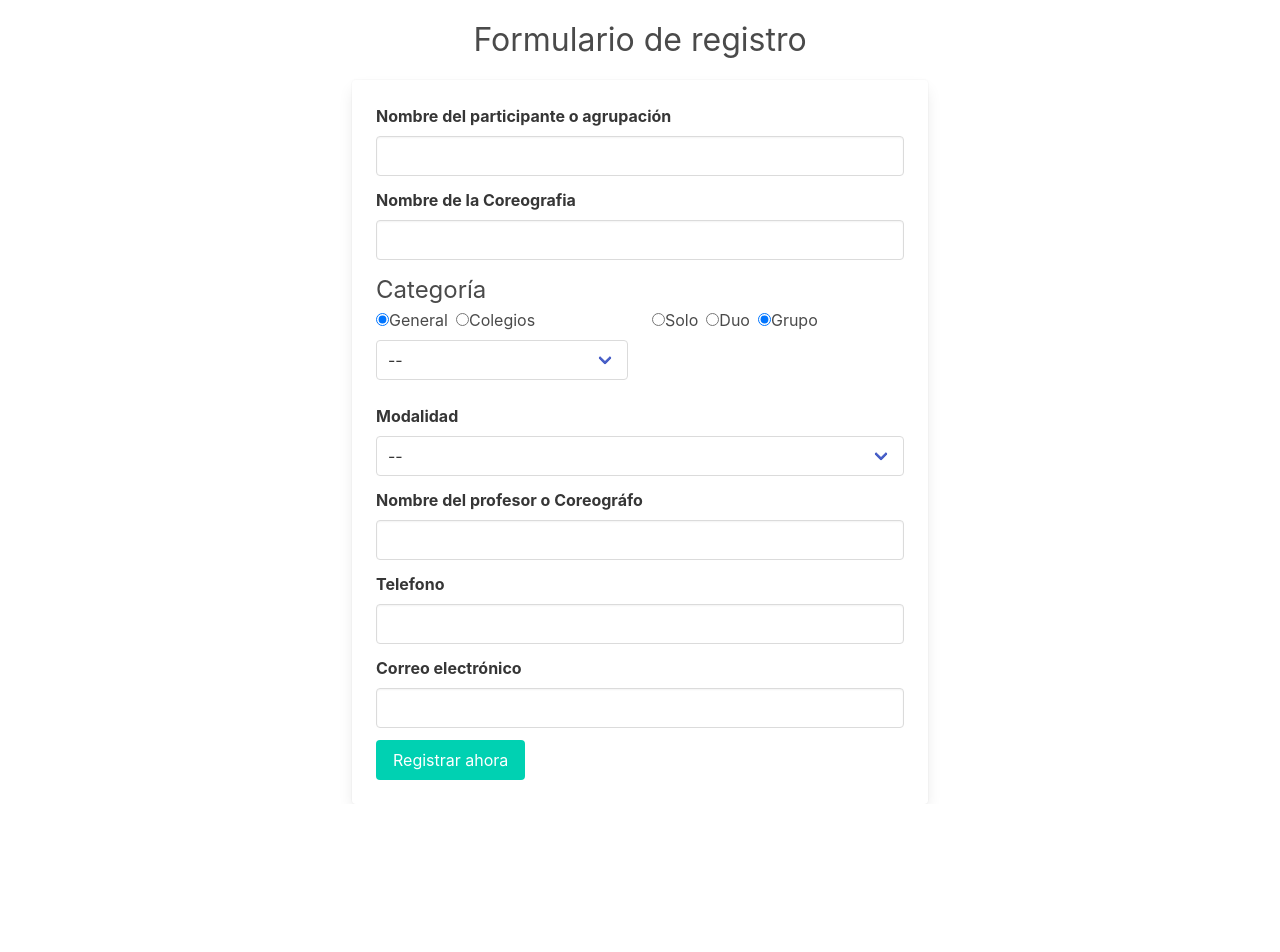
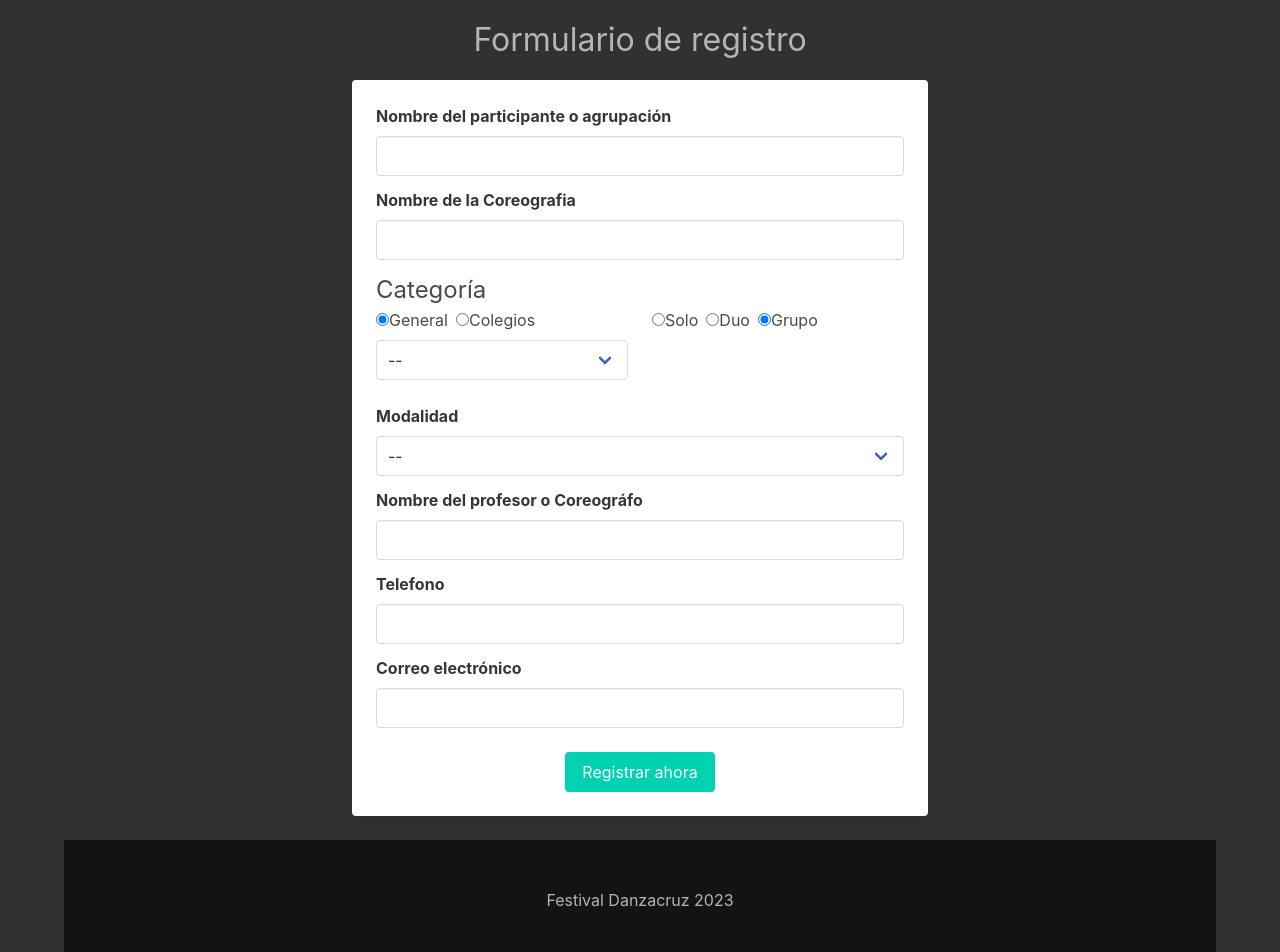
Before and after one commit to jlarteagap/danzacruz, a Next.js app: page / in a window 1280 px wide. Shown: the top 952 px of the page. Before the commit the page ends 804 px from the top, so only its background shows below. Built offline with nearby package versions, Linux system fonts and the light colour scheme.

Commit message:
[STYLE] Firts style to form

```diff
--- a/pages/index.js
+++ b/pages/index.js
@@ -1,4 +1,5 @@
 import 'bulma/css/bulma.min.css'
+import '../public/css/style.css'
 import { AddParticipant } from '../src/components/addParticipan/addParticipant'
 
 export default function Home() {
@@ -7,11 +8,10 @@ export default function Home() {
       <div className="is-flex is-justify-content-center has-text-weight-bold">
         <h2 className="is-size-3 my-4">Formulario de registro</h2>
       </div>
-      <div className="card m-auto" style={{ width: '50%' }}>
-        <div className="card-content">
-          <AddParticipant />
-        </div>
-      </div>
+      <AddParticipant />
+      <footer className="footer mt-5 is-flex is-justify-content-center">
+        <div>Festival Danzacruz 2023</div>
+      </footer>
     </main>
   )
 }
--- /dev/null
+++ b/public/css/style.css
@@ -0,0 +1,14 @@
+:root{
+    --primary: #131313;
+    --secondary: #313131;
+    --text-color: #b5b5b5;
+}
+
+body{
+    background-color: var(--secondary);
+    color: var(--text-color);
+}
+
+.footer{
+    background-color: var(--primary);
+}
--- a/src/components/addParticipan/FormParticipant.js
+++ b/src/components/addParticipan/FormParticipant.js
@@ -8,7 +8,8 @@ import {
 import { general, modalidad, category, categoryGroup, colegios } from './utils'
 export const FormParticipant = ({ categoryTypeProp }) => {
   return (
-    <>
+    <div className="card m-auto" style={{ width: '50%', mixWidth: '350px' }}>
+      <div className="card-content">
         <InputField
           label="Nombre del participante o agrupación"
           type="text"
@@ -49,12 +50,14 @@ export const FormParticipant = ({ categoryTypeProp }) => {
         />
         <InputField label="Telefono" type="text" name="phone" />
         <InputField label="Correo electrónico" type="text" name="email" />
-
+        <div className="is-flex is-justify-content-center pt-3">
           <ButtonField
             type="submit"
             addText="Registrar ahora"
             classType="is-primary"
           />
-    </>
+        </div>
+      </div>
+    </div>
   )
 }
```
Lines whose indentation alone changed are shown as unchanged.
